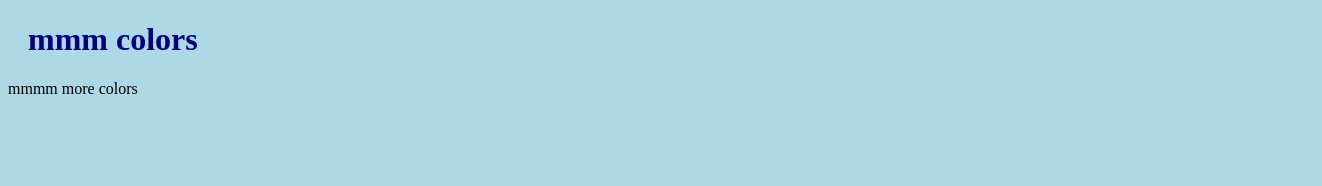
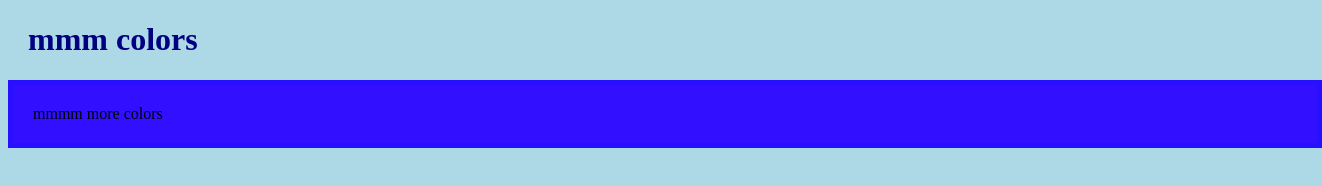
Before and after one commit to masonkrinke/assignment-2a, a plain HTML site: page index.html in a window 1280 px wide. Shown: the whole page, 1322 px wide, since content can reach past the window. Drawn offline with Linux system fonts and the light colour scheme.

Commit message:
Update my-style.css

```diff
--- a/my-style.css
+++ b/my-style.css
@@ -10,3 +10,9 @@ h1 {
 #grad {
   background-image: linear-gradient(brown, green);
 }
+
+#colors {
+  padding: 20px;
+  border: 5px solid  #280FFF;
+  background: #320FFF;
+  width: 100%;}
```
